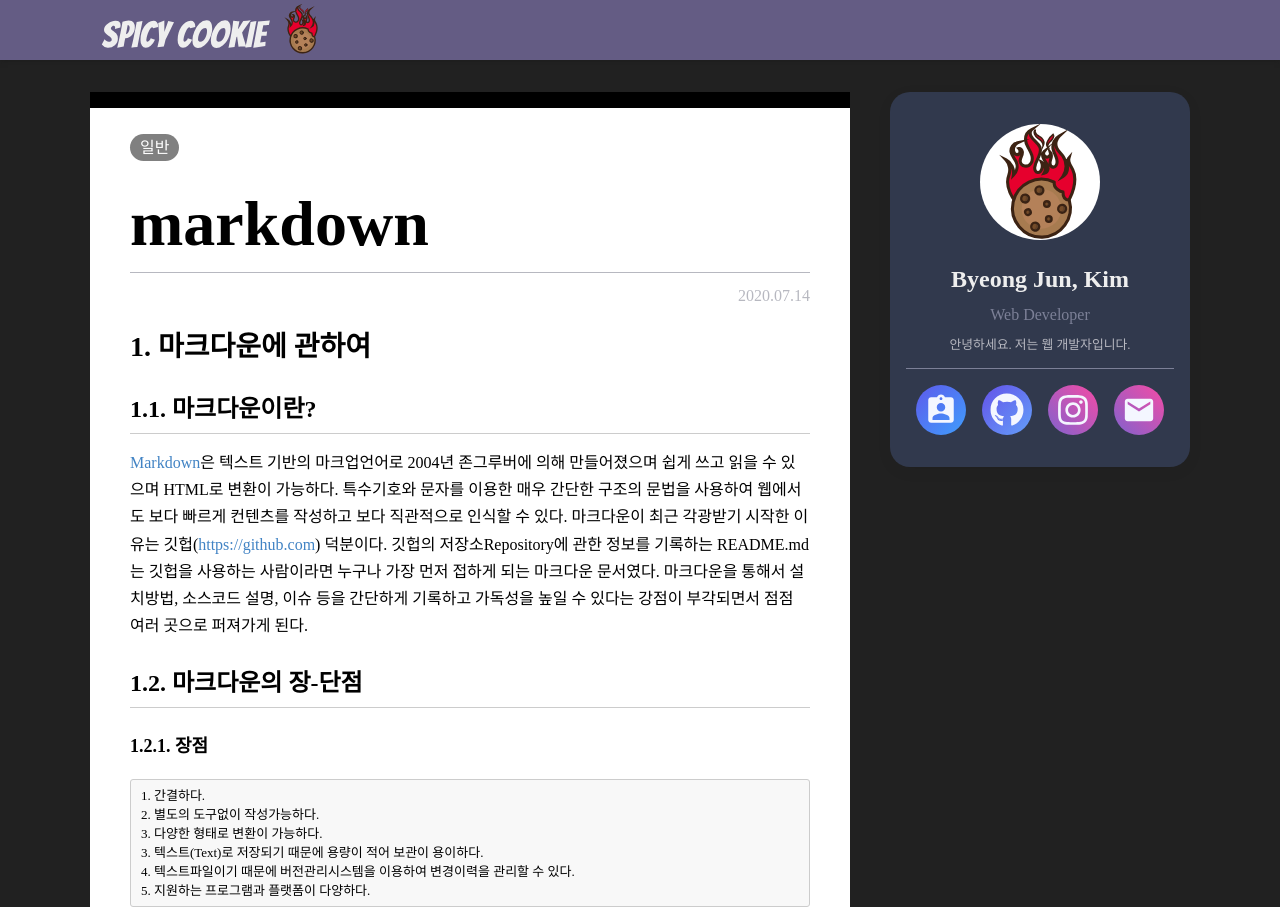
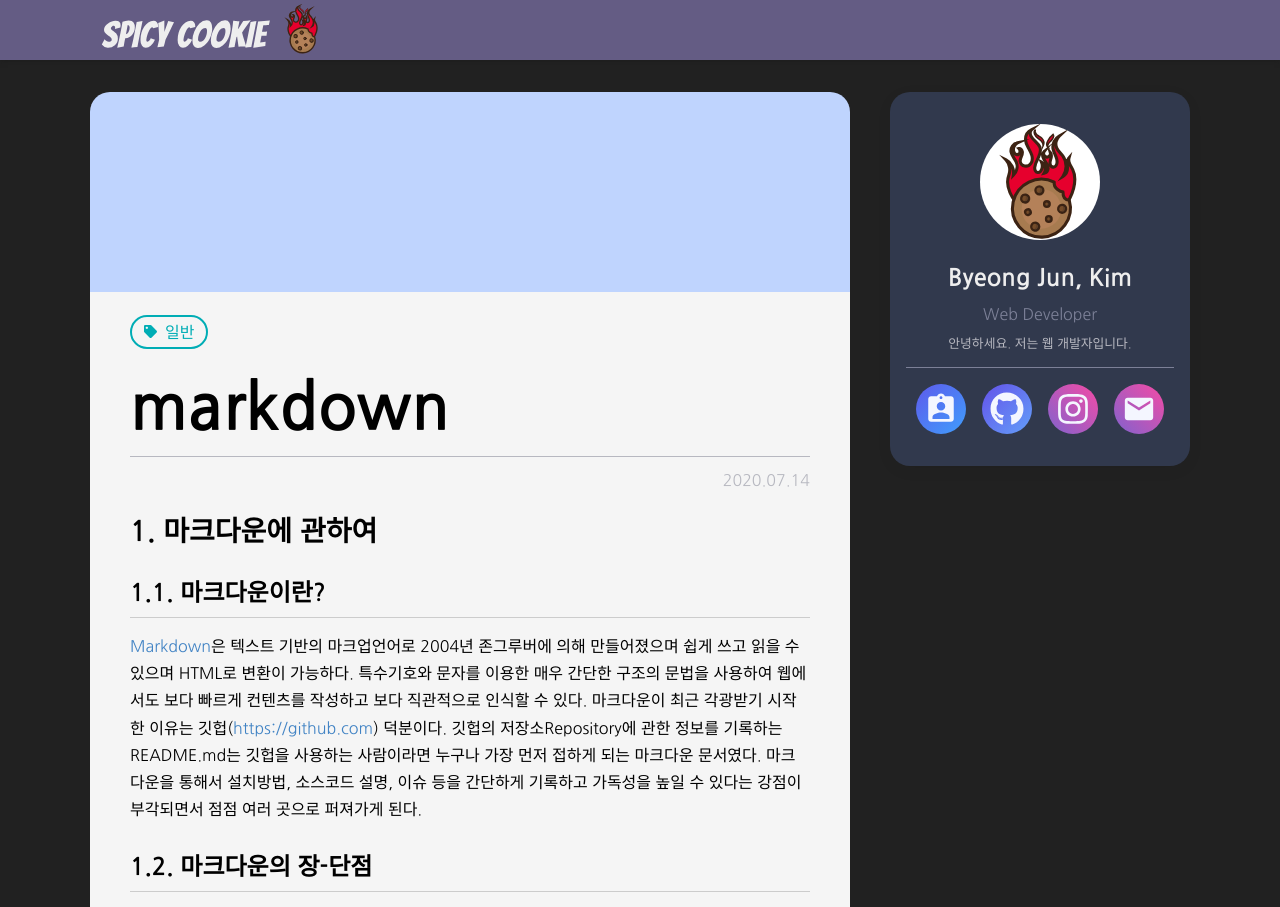
Before and after one commit to b0jun/spicycookie.me, a Gatsby site: page /5/markdown/ in a window 1280 px wide. Shown: the top 907 px of the page. Built offline with nearby package versions, Linux system fonts and the light colour scheme; Gatsby itself is replaced by a stand-in of ours; some packages are replaced by stand-ins of ours.

Commit message:
add fa-icon and add postframe header

```diff
--- a/src/components/Section/Category.js
+++ b/src/components/Section/Category.js
@@ -1,6 +1,8 @@
 import React from 'react';
 import styled, { css, keyframes } from 'styled-components';
 import { Link } from 'gatsby';
+import { FaTag } from 'react-icons/fa';
+import { FaBookOpen } from 'react-icons/fa';
 
 const _ = require('lodash');
 
@@ -85,7 +87,10 @@ const Category = ({ pathname, posts }) => {
     <Block>
       <List>
         <Item to="/" current={pathname === '/' ? 1 : 0}>
-          <div>All</div>
+          <div>
+            <FaBookOpen size={13} style={{ marginRight: '6px' }} />
+            All
+          </div>
         </Item>
         {categories.map((category, idx) => (
           <Item
@@ -94,7 +99,10 @@ const Category = ({ pathname, posts }) => {
             category={category}
             current={decodeURI(pathname) === `/category/${category}` ? 1 : 0}
           >
-            <div>{category.replace(/(\s)|(-)/gi, ' ')}</div>
+            <div>
+              <FaTag size={11} style={{ marginRight: '6px' }} />
+              {category.replace(/(\s)|(-)/gi, ' ')}
+            </div>
           </Item>
         ))}
       </List>
--- a/src/components/Section/PostCard.js
+++ b/src/components/Section/PostCard.js
@@ -41,7 +41,7 @@ const Label = styled.p`
 `;
 
 const Name = styled.span`
-  padding: 3px 6px;
+  padding: 3px 10px;
   border-radius: 15px;
   ${props => {
     if (props.category === 'category1') {
--- a/src/lib/styles/globalStyles.js
+++ b/src/lib/styles/globalStyles.js
@@ -3,9 +3,11 @@ import reset from 'styled-reset';
 
 const GlobalStyle = createGlobalStyle`
 	${reset}
+	@import url('https://fonts.googleapis.com/css2?family=Nanum+Gothic:wght@400;700;800&display=swap');
+
 	body {
 		background: ${props => props.theme.palette.mainBlack};
-	}
+		font-family: 'Nanum Gothic', sans-serif;	}
 	a{
 		text-decoration: none;
 		color: inherit;
--- a/src/lib/styles/theme.js
+++ b/src/lib/styles/theme.js
@@ -9,7 +9,9 @@ const theme = {
     footerFont: '#52616b',
     brightRed: '#f38181',
     brightBlue: '#a8d8ea',
+    brightBlue2: '#bfd4fe',
     brightGreen: '#b7fd00',
+    brightGreen2: '#00adb5',
     brightYellow: '#edf492',
     description: '#e7e6e1',
     profileJob: '#7c8097',
--- a/src/templates/post-frame.js
+++ b/src/templates/post-frame.js
@@ -4,13 +4,16 @@ import { graphql, Link } from 'gatsby';
 import styled from 'styled-components';
 import githubStyles from '../lib/styles/githubStyles';
 import _ from 'lodash';
+import { FaTag } from 'react-icons/fa';
 
 const Block = styled.div`
   ${githubStyles}
-  background: #fff;
 `;
 
 const ContentWrapper = styled.div`
+  background: #f5f5f5;
+  border-bottom-left-radius: 20px;
+  border-bottom-right-radius: 20px;
   padding: 2rem ${props => props.theme.sideSpace.contentLarge};
   @media screen and (max-width: ${props => props.theme.responsive.small}) {
     padding: 30px ${props => props.theme.sideSpace.contentSmall};
@@ -21,13 +24,29 @@ const Title = styled.h1`
   border-bottom: 1px solid ${props => props.theme.palette.profileDesc};
 `;
 const Category = styled(Link)`
-  background: gray;
-  border-radius: 20px;
-  padding: 5px 10px;
+  span {
+    transition: background 300ms;
+    font-weight: 500;
+    border-radius: 20px;
+    border: 2px solid ${props => props.theme.palette.brightGreen2};
+    padding: 7px 12px;
+    color: ${props => props.theme.palette.brightGreen2};
+    transform: color 10ms ease-in;
+    &:hover {
+      background: ${props => props.theme.palette.brightGreen2};
+      color: ${props => props.theme.palette.mainWhite};
+    }
+  }
 `;
 const Date = styled.p`
   text-align: right;
   color: ${props => props.theme.palette.profileDesc};
+`;
+const Header = styled.div`
+  border-top-left-radius: 20px;
+  border-top-right-radius: 20px;
+  background: ${props => props.theme.palette.brightBlue2};
+  min-height: 200px;
 `;
 
 export default ({ data }) => {
@@ -37,10 +56,13 @@ export default ({ data }) => {
   return (
     <Layout>
       <Block>
-        <div style={{ background: 'black' }}>ddddddd</div>
+        <Header />
         <ContentWrapper>
-          <Category style={{ color: 'white' }} to={`/category/${categoryLink}`}>
-            {category}
+          <Category to={`/category/${categoryLink}`}>
+            <span>
+              <FaTag size={13} style={{ marginRight: '8px' }} />
+              {category}
+            </span>
           </Category>
           <Title style={{ fontSize: '4rem', lineHeight: '1.5' }}>{title}</Title>
           <Date style={{ lineHeight: '1' }}>{date}</Date>
```
Also changed, not shown: content/blog/5/markdown.md (+0 -2 lines), src/lib/styles/githubStyles.js.
